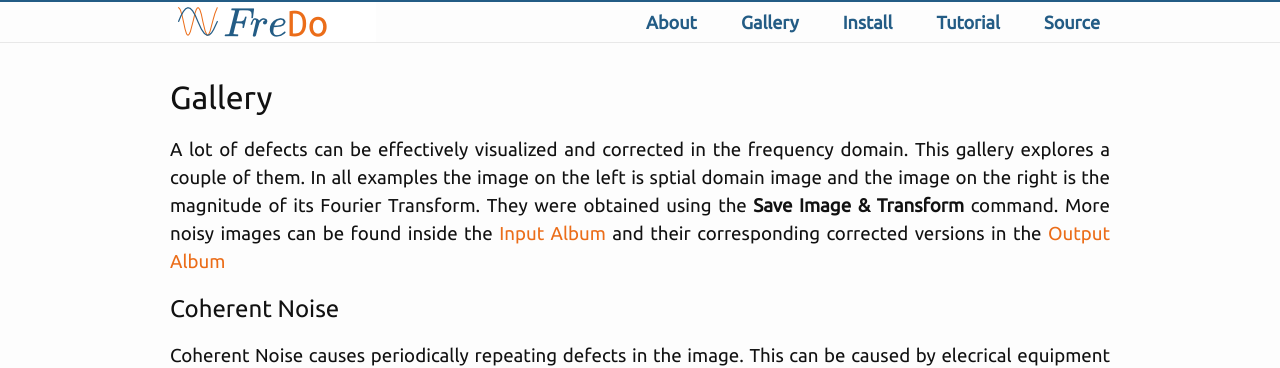
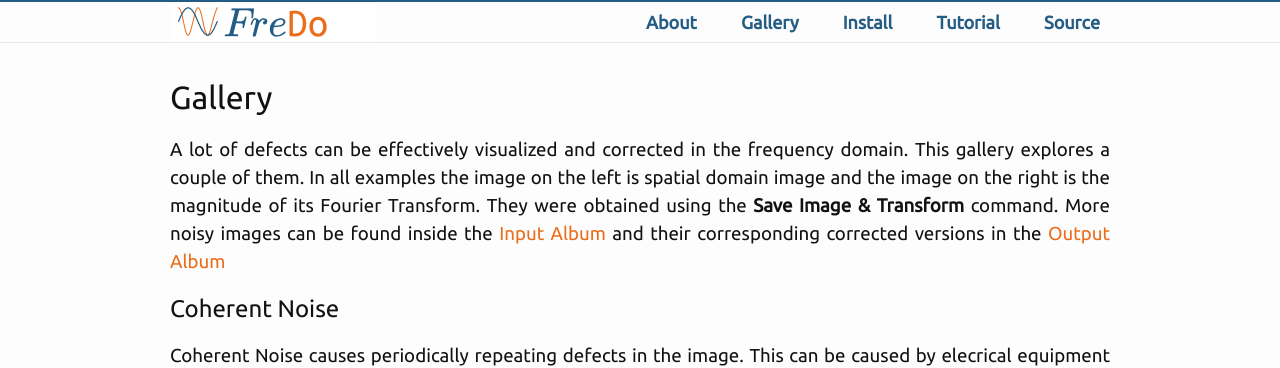
Before and after one commit to fredo-editor/fredo-editor.github.io, a Jekyll site: the page built from gallery.html, in a window 1280 px wide and 900 px high. Shown: the top 368 px of the window. Built offline with Jekyll 4.4.1, drawn with Linux system fonts in a browser that asks for light colours; some of the changed text lies outside the part shown.

Commit message:
grammar corrections

```diff
--- a/gallery.html
+++ b/gallery.html
@@ -9,7 +9,7 @@
     <h3>
         A lot of defects can be effectively visualized and corrected in the frequency domain.
         This gallery explores a couple of them.
-        In all examples the image on the left is sptial domain image and the image on
+        In all examples the image on the left is spatial domain image and the image on
         the right is the magnitude of its Fourier Transform. They were obtained using the
         <b> Save Image &amp; Transform </b> command. More noisy images can be found
         inside the
--- a/tutorial.html
+++ b/tutorial.html
@@ -17,7 +17,7 @@
     <h1> Walkthrough </h1>
 
     <h2> Launch </h2>
-    <p>Start Fredo Editor with the <code> fredo </code> command in your shell.</p>
+    <p>Start Fredo Editor with the <code>fredo</code> command in your shell.</p>
 
     <h2> Opening an Image </h2>
     <p>Select the <code> File > Open</code> menu to load an image. Currently
```
Also changed, not shown: other parts of gallery.html (+1 -1 lines), other parts of tutorial.html (+1 -1 lines), about.md (+1 -1 lines).
